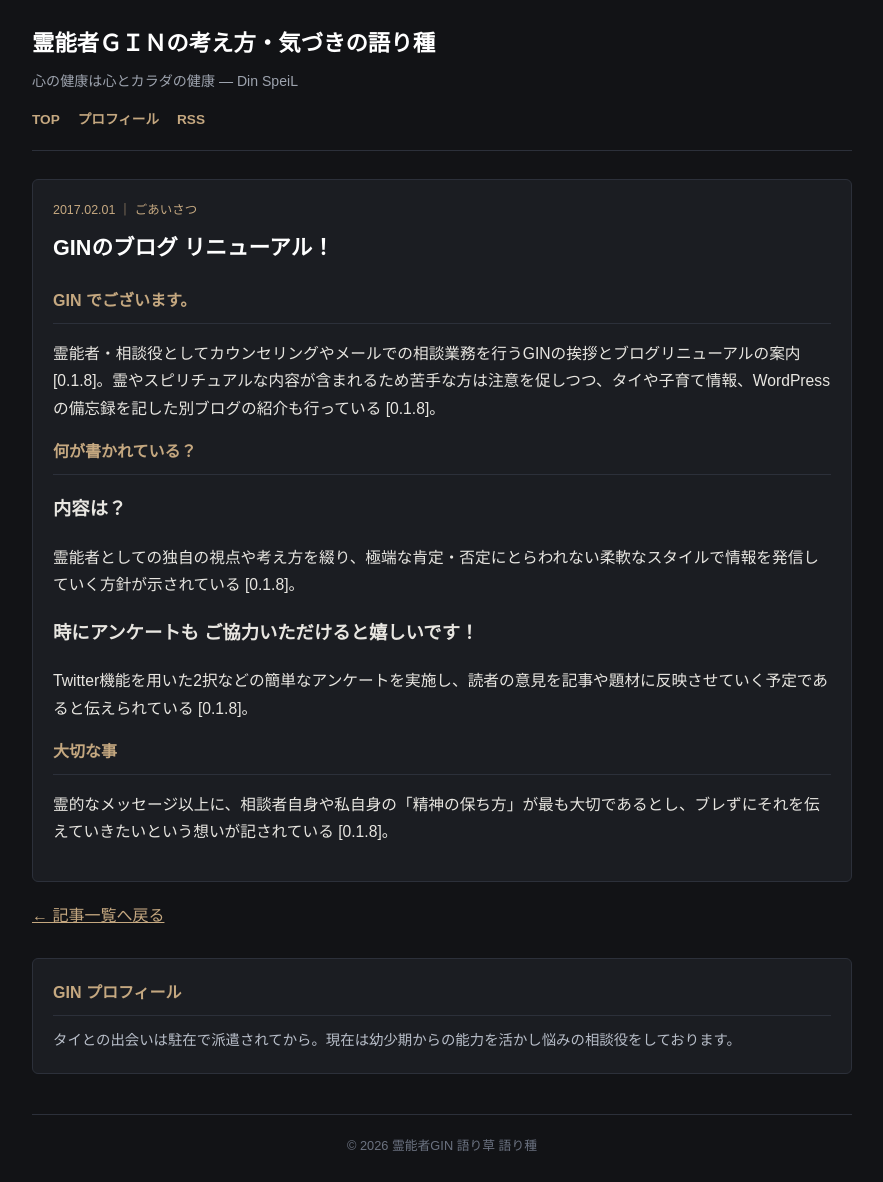
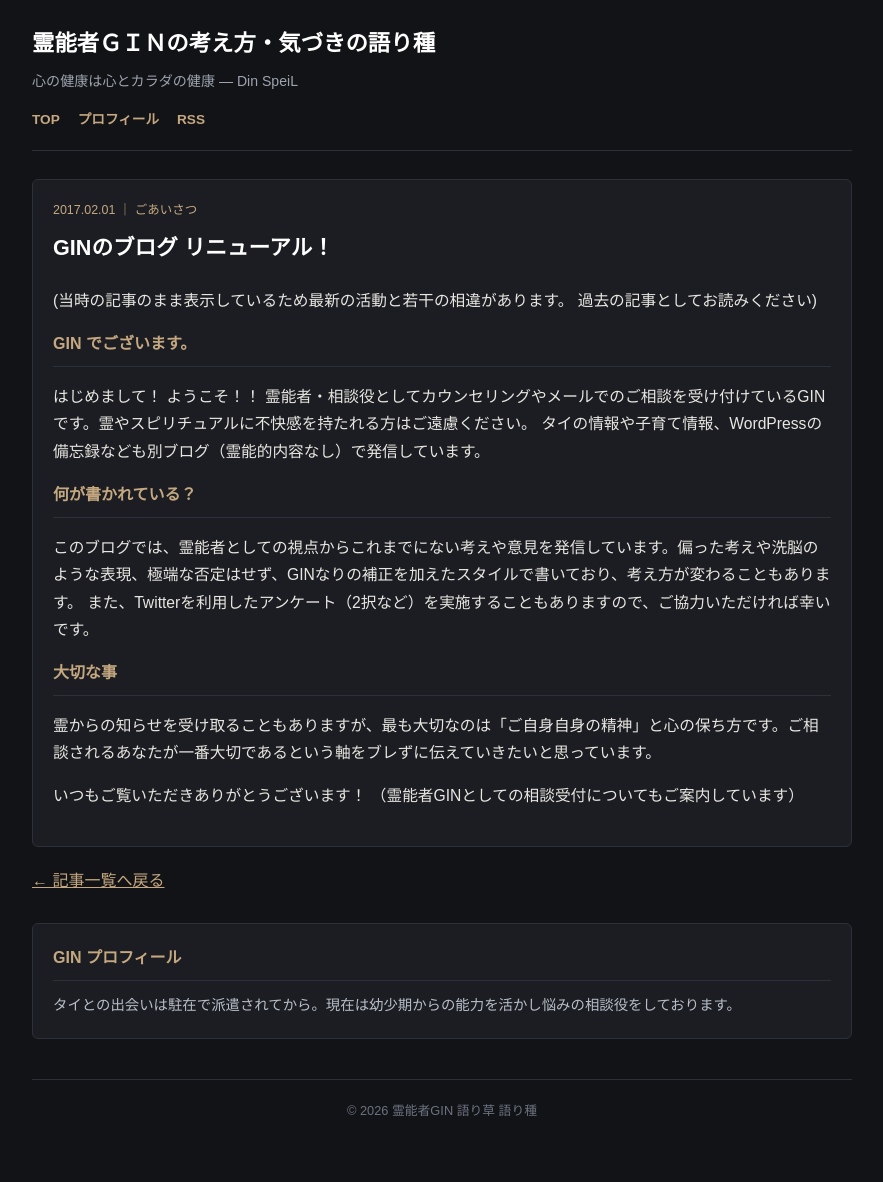
Before and after one commit to DadaGIN/ginbkk-blog, a Jekyll site: the page built from _posts/2017-02-01-hello-first.md, in a window 1280 px wide. Shown: the whole page, without its empty margins (198-1081 px from the left). Built offline with Jekyll 4.4.1, drawn with Linux system fonts in a browser that asks for light colours; after the commit the page ends 1146 px from its top, so only the background shows below that.

Commit message:
Update 2017-02-01-hello-first.md

```diff
--- a/_posts/2017-02-01-hello-first.md
+++ b/_posts/2017-02-01-hello-first.md
@@ -6,20 +6,21 @@ category: "ごあいさつ"
 tags: ["ごあいさつ", "GIN"]
 ---
 
+(当時の記事のまま表示しているため最新の活動と若干の相違があります。 過去の記事としてお読みください)
 ## GIN でございます。
 
-霊能者・相談役としてカウンセリングやメールでの相談業務を行うGINの挨拶とブログリニューアルの案内 [0.1.8]。霊やスピリチュアルな内容が含まれるため苦手な方は注意を促しつつ、タイや子育て情報、WordPressの備忘録を記した別ブログの紹介も行っている [0.1.8]。
+はじめまして！ ようこそ！！
+霊能者・相談役としてカウンセリングやメールでのご相談を受け付けているGINです。霊やスピリチュアルに不快感を持たれる方はご遠慮ください。
+タイの情報や子育て情報、WordPressの備忘録なども別ブログ（霊能的内容なし）で発信しています。
 
 ## 何が書かれている？
 
-### 内容は？
-
-霊能者としての独自の視点や考え方を綴り、極端な肯定・否定にとらわれない柔軟なスタイルで情報を発信していく方針が示されている [0.1.8]。
-
-### 時にアンケートも ご協力いただけると嬉しいです！
-
-Twitter機能を用いた2択などの簡単なアンケートを実施し、読者の意見を記事や題材に反映させていく予定であると伝えられている [0.1.8]。
+このブログでは、霊能者としての視点からこれまでにない考えや意見を発信しています。偏った考えや洗脳のような表現、極端な否定はせず、GINなりの補正を加えたスタイルで書いており、考え方が変わることもあります。
+また、Twitterを利用したアンケート（2択など）を実施することもありますので、ご協力いただければ幸いです。
 
 ## 大切な事
 
-霊的なメッセージ以上に、相談者自身や私自身の「精神の保ち方」が最も大切であるとし、ブレずにそれを伝えていきたいという想いが記されている [0.1.8]。
+霊からの知らせを受け取ることもありますが、最も大切なのは「ご自身自身の精神」と心の保ち方です。ご相談されるあなたが一番大切であるという軸をブレずに伝えていきたいと思っています。
+
+いつもご覧いただきありがとうございます！
+（霊能者GINとしての相談受付についてもご案内しています）
```
